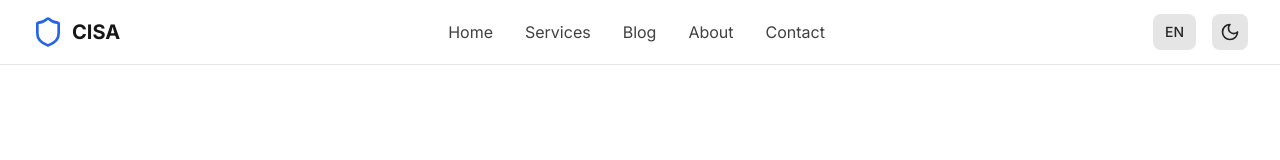
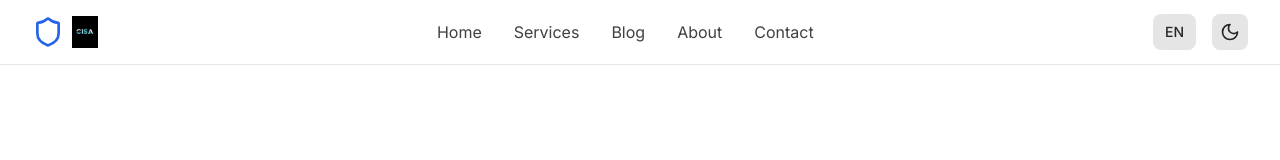
Before and after one commit to Abhishekrgadad/CISA, a React (Vite) app: page /about in a window 1280 px wide. Shown: the top 160 px of the page. Built offline with nearby package versions, Linux system fonts and the light colour scheme.

Commit message:
[UP] logo and index.html

```diff
--- a/index.html
+++ b/index.html
@@ -4,7 +4,7 @@
     <meta charset="UTF-8" />
     <link rel="icon" type="image/svg+xml" href="/vite.svg" />
     <meta name="viewport" content="width=device-width, initial-scale=1.0" />
-    <meta name="description" content="CISA - Professional cybersecurity services including security awareness, vulnerability scanning, penetration testing, and phishing campaigns." />
+    <meta name="description" content="CISA" />
     <meta name="keywords" content="cybersecurity, security awareness, vulnerability scanning, penetration testing, phishing campaigns" />
     <title>CISA - Professional Cybersecurity Services</title>
     <link rel="preconnect" href="https://fonts.googleapis.com">
--- a/src/components/Footer.tsx
+++ b/src/components/Footer.tsx
@@ -16,7 +16,7 @@ export const Footer: React.FC = () => {
 
   const socialLinks = [
     { icon: Linkedin, href: 'https://www.linkedin.com/company/cyberinformationsecurityagency/', label: 'LinkedIn' },
-    { icon: FaWhatsapp, href: 'https://wa.me/1234567890', label: 'WhatsApp' },
+    { icon: FaWhatsapp, href: 'https://wa.me/+31615480093', label: 'WhatsApp' },
     // { icon: Twitter, href: 'https://twitter.com', label: 'Twitter' },
   ];
 
--- a/src/components/Header.tsx
+++ b/src/components/Header.tsx
@@ -33,12 +33,14 @@ export const Header: React.FC = () => {
     <header className="fixed top-0 w-full bg-white/90 dark:bg-gray-900/90 backdrop-blur-md border-b border-gray-200 dark:border-gray-800 z-50">
       <nav className="max-w-7xl mx-auto px-4 sm:px-6 lg:px-8">
         <div className="flex justify-between items-center h-16">
-          <Link to="/" className="flex items-center space-x-2">
+            <Link to="/" className="flex items-center space-x-2">
             <Shield className="w-8 h-8 text-blue-600 dark:text-blue-400" />
-            <span className="text-xl font-bold text-gray-900 dark:text-white">
-              CISA
-            </span>
-          </Link>
+            <img
+              src="/logo.png"
+              alt="CISA Logo"
+              className="h-8 w-auto"
+            />
+            </Link>
 
           {/* Desktop Navigation */}
           <div className="hidden md:flex items-center space-x-8">
@@ -46,7 +48,7 @@ export const Header: React.FC = () => {
               href="/"
               onClick={() => handleNavClick("/")}
               className="text-gray-700 dark:text-gray-300 hover:text-blue-600 dark:hover:text-blue-400 transition-colors duration-200"
-              >
+            >
               {t("nav.home")}
             </a>
             <a
```
Also changed, not shown: public/logo.png (added).
